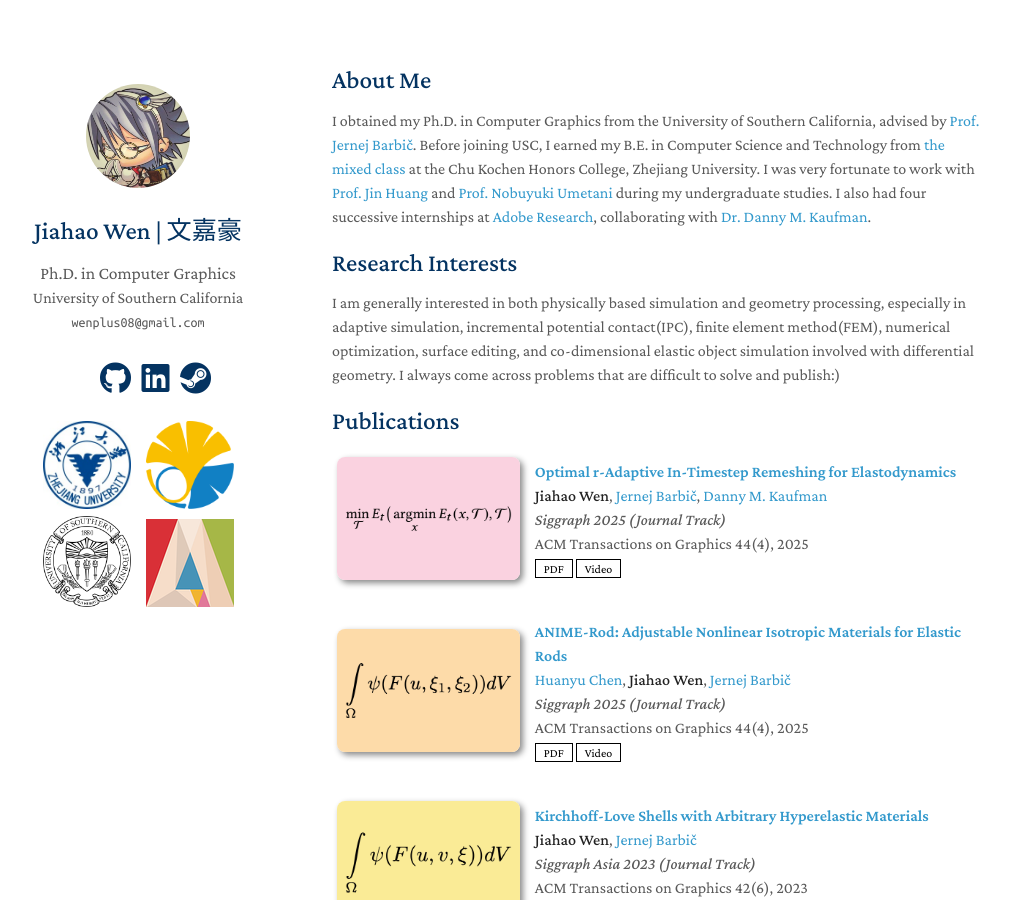
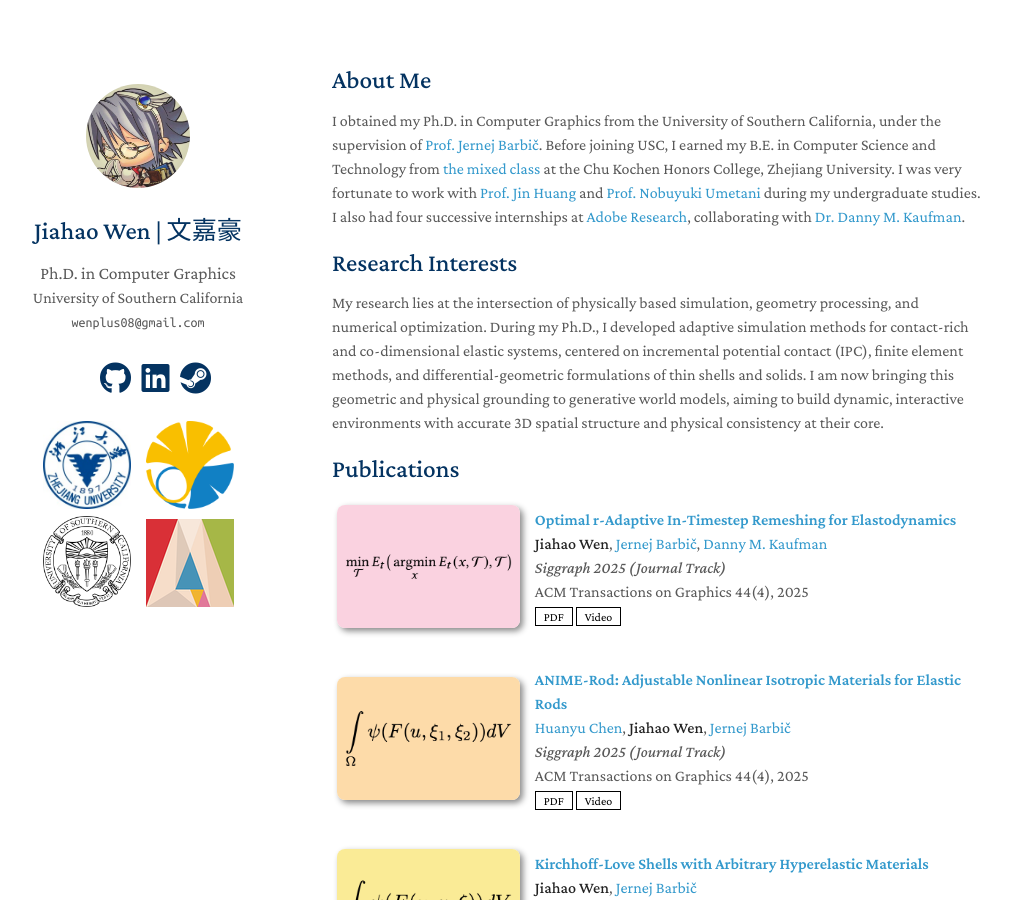
Before and after one commit to wkindling/wkindling.github.io, a Jekyll site: the page built from index.md, in a window 1280 px wide and 900 px high. Shown: the whole window, without its empty margins (138-1148 px from the left). Built offline with Jekyll 4.4.1, drawn with Linux system fonts in a browser that asks for light colours; nearby versions of some CDN libraries; a style sheet for code colours, icons or effects is not loaded; our own code applies the rules of GitHub Pages for plain Markdown files; some of the changed text lies outside the part shown.

Commit message:
Update index.md

```diff
--- a/index.md
+++ b/index.md
@@ -4,11 +4,11 @@ layout: homepage
 
 ## About Me
 
-I obtained my Ph.D. in Computer Graphics from the University of Southern California, advised by [Prof. Jernej Barbič](https://viterbi-web.usc.edu/~jbarbic/). Before joining USC, I earned my B.E. in Computer Science and Technology from [the mixed class](http://www.cis.umassd.edu/~hxu/alink/jclass/mixedclass.html) at the Chu Kochen Honors College, Zhejiang University. I was very fortunate to work with [Prof. Jin Huang](http://www.cad.zju.edu.cn/home/hj/index.xml) and [Prof. Nobuyuki Umetani](https://cgenglab.github.io/en/authors/admin/) during my undergraduate studies. I also had four successive internships at [Adobe Research](https://research.adobe.com), collaborating with [Dr. Danny M. Kaufman](https://dannykaufman.io).
+I obtained my Ph.D. in Computer Graphics from the University of Southern California, under the supervision of [Prof. Jernej Barbič](https://viterbi-web.usc.edu/~jbarbic/). Before joining USC, I earned my B.E. in Computer Science and Technology from [the mixed class](http://www.cis.umassd.edu/~hxu/alink/jclass/mixedclass.html) at the Chu Kochen Honors College, Zhejiang University. I was very fortunate to work with [Prof. Jin Huang](http://www.cad.zju.edu.cn/home/hj/index.xml) and [Prof. Nobuyuki Umetani](https://cgenglab.github.io/en/authors/admin/) during my undergraduate studies. I also had four successive internships at [Adobe Research](https://research.adobe.com), collaborating with [Dr. Danny M. Kaufman](https://dannykaufman.io).
 
 ## Research Interests
 
-I am generally interested in both physically based simulation and geometry processing, especially in adaptive simulation, incremental potential contact(IPC), finite element method(FEM), numerical optimization, surface editing, and co-dimensional elastic object simulation involved with differential geometry. I always come across problems that are difficult to solve and publish:)
+My research lies at the intersection of physically based simulation, geometry processing, and numerical optimization. During my Ph.D., I developed adaptive simulation methods for contact-rich and co-dimensional elastic systems, centered on incremental potential contact (IPC), finite element methods, and differential-geometric formulations of thin shells and solids. I am now bringing this geometric and physical grounding to generative world models, aiming to build dynamic, interactive environments with accurate 3D spatial structure and physical consistency at their core.
 
 {% include_relative _includes/publications.md %}
 
@@ -17,8 +17,9 @@ I am generally interested in both physically based simulation and geometry proce
 ## Teaching
 - Teaching Assistant in \[CSCI-420\] Computer Graphics ([2025S](https://viterbi-web.usc.edu/~jbarbic/cs420-s25/), [2024F](https://odedstein.com/teaching/hs-2024-csci-420/index.html), [2024S](https://viterbi-web.usc.edu/~jbarbic/cs420-s24/), [2023S](http://viterbi-web.usc.edu/~jbarbic/cs420-s23/), [2022S](https://viterbi-web.usc.edu/~jbarbic/cs420-s22/))
 - Teaching Assistant in \[CSCI-526\] Advanced Mobile Devices and Games (2025F)
+- Teaching Assistant in \[CSCI-104\] Data Structures and Object Oriented Design (2026S)
 
 ## Fun Facts
-- My avatar is from MapleStory. I have played Dota/Dota2 for more than ten years.
-- I enjoy collecting mechanical watches. I also like rock music, especially prog rock.
-- Since I started my Ph.D., I have been to live concerts by **Rolling Stones**, **David Gilmour**, **Roger Waters**, Beach Boys, Yes, Scorpions, Muse, Placebo, Air Supply, **Queen** + Adam Lambert...
+- ⚙️ I enjoy collecting mechanical watches and learning about their history.
+- 🎸 I like rock music, especially prog rock. Pink Floyd is my favorite band.
+- 🎹 I love classical music. One of my favorite recordings is [Sviatoslav Richter’s performance of Rachmaninoff’s Piano Concerto No. 2](https://share.google/XsFEAEIKa6mXMKmlG).
```
